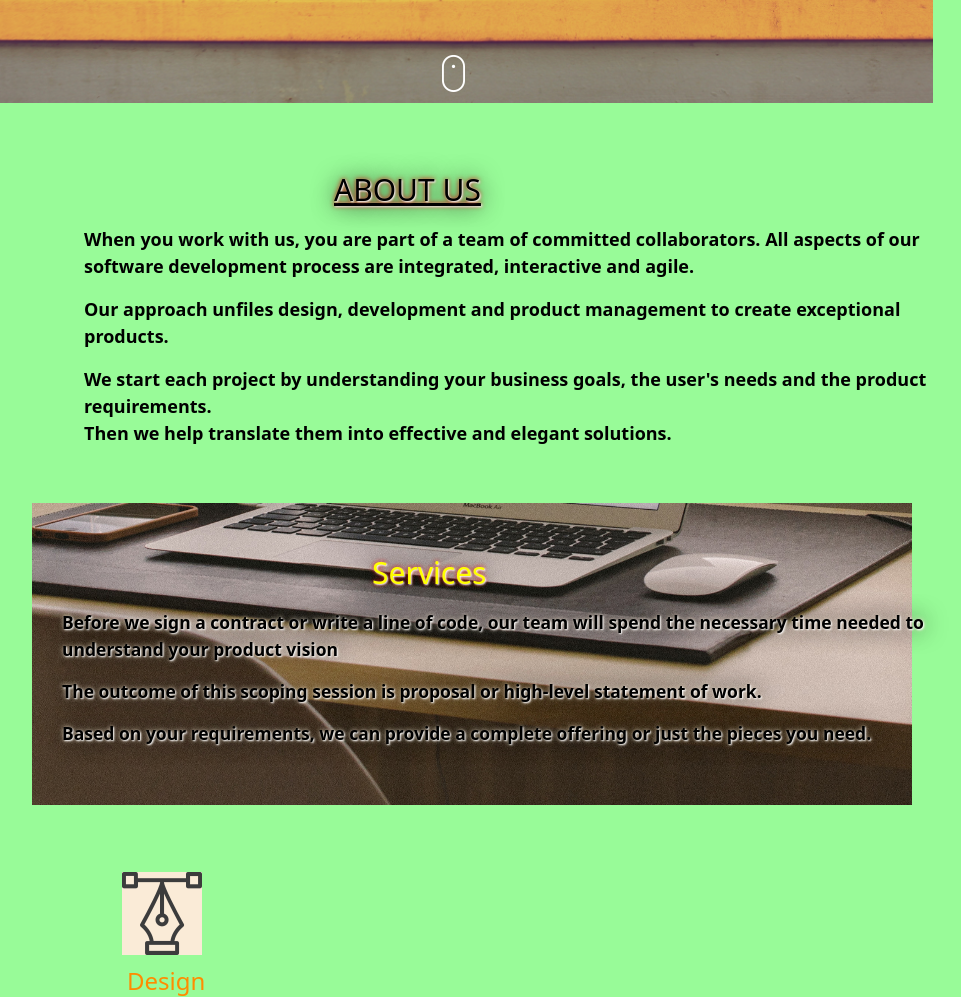
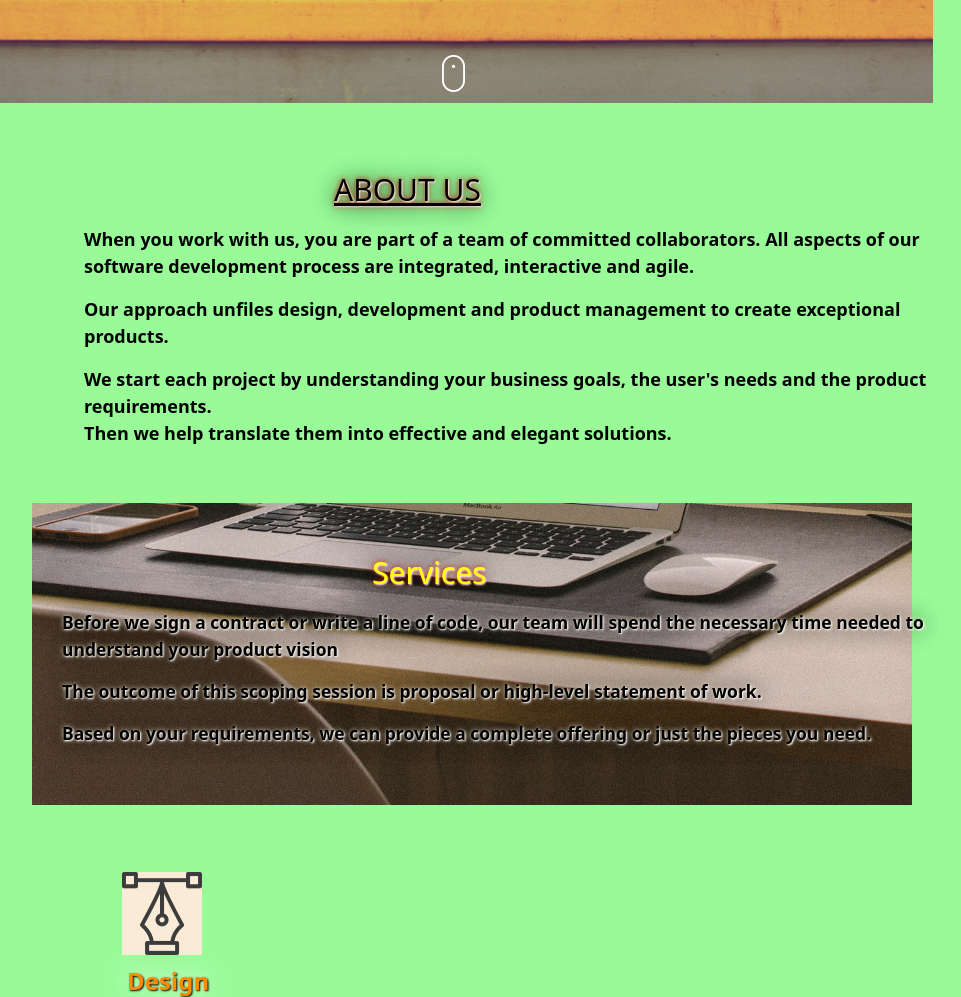
Before and after one commit to Olive-Wangui/Frictional, a plain HTML site: page index.html in a window 1280 px wide. Shown: the part 478-1475 px from the top of the page, without its empty margins (178-1139 px from the left). Drawn offline with Linux system fonts and the light colour scheme; a web font is replaced by a local one.

Commit message:
Add styling in styles.css.

```diff
--- a/css/styles.css
+++ b/css/styles.css
@@ -108,4 +108,6 @@ u {
     position: relative;
     left: -175px;
     bottom: -465px;
+    font-weight: bolder;
+    text-shadow: 1px 1px 2px black, 0 0 25px whitesmoke, 0 0 white;
 }
```
